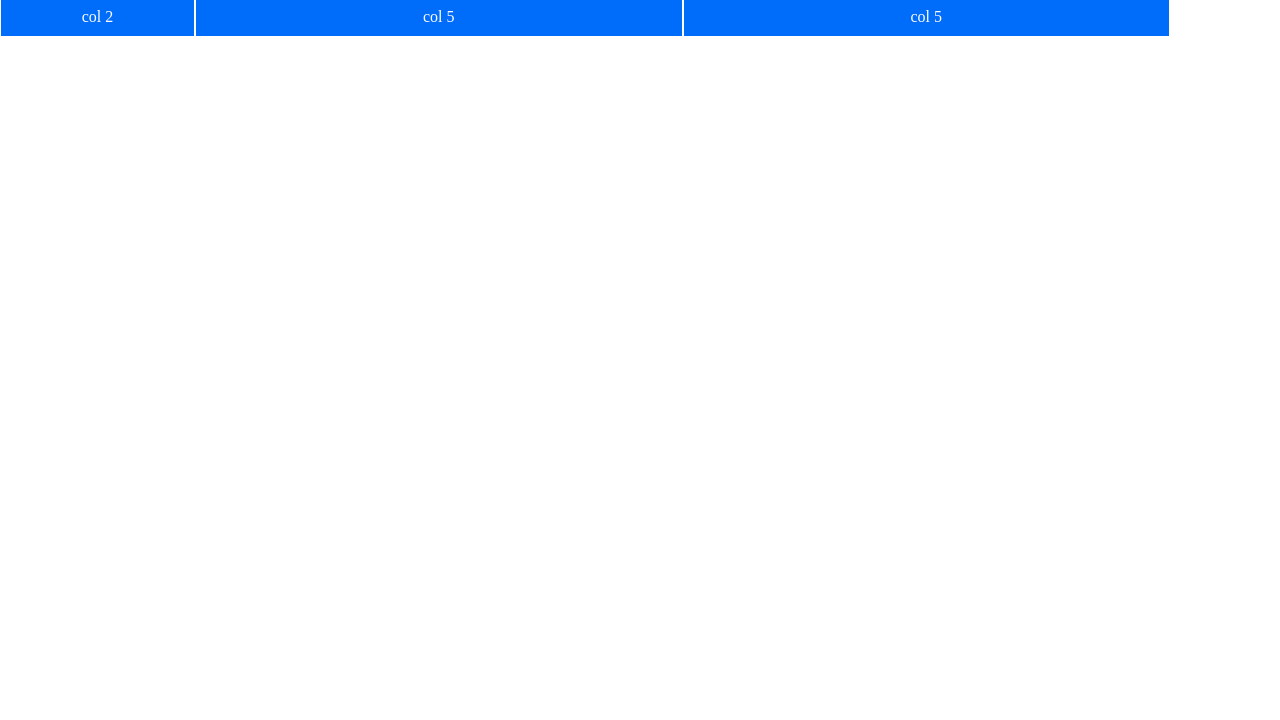
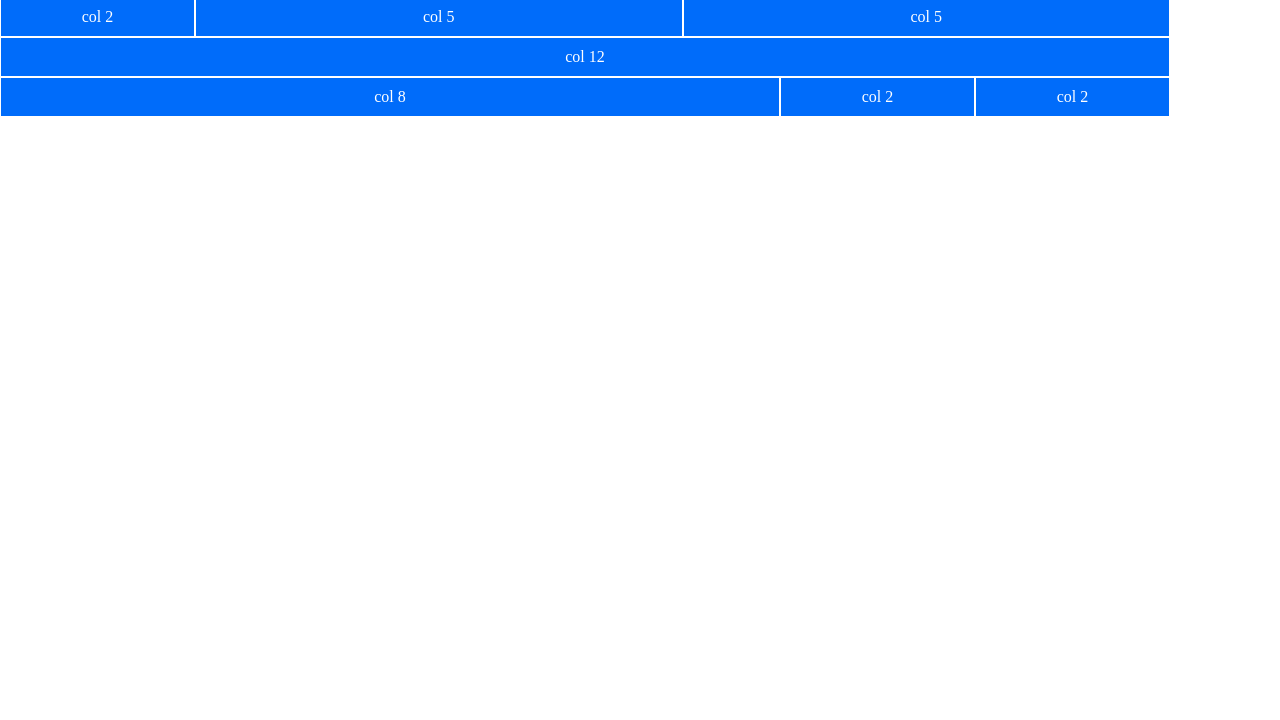
Before and after one commit to Fesposito9197/html-css-12bool, a plain HTML site: page index.html in a window 1280 px wide. Shown: the part 80-800 px from the top of the page. Drawn offline with Linux system fonts and the light colour scheme.

Commit message:
aggiunta terza e quarta riga

```diff
--- a/index.html
+++ b/index.html
@@ -59,6 +59,25 @@
                     <div class="box box-blue">col 5</div>
                 </div>
             </div>
+            <div class="row">
+                <div class="col-12">
+                    <div class="box box-blue">col 12</div>
+                </div>
+            </div>
+            <div class="row">
+                <div class="col-8">
+                    <div class="box box-blue">col 8</div>
+                </div>
+                <div class="col-2">
+                    <div class="box box-blue">col 2</div>
+                </div>
+                <div class="col-2">
+                    <div class="box box-blue">col 2</div>
+                </div>
+            </div>
+            <div class="row">
+
+            </div>
         </div>
     </body>
 </html>
```
